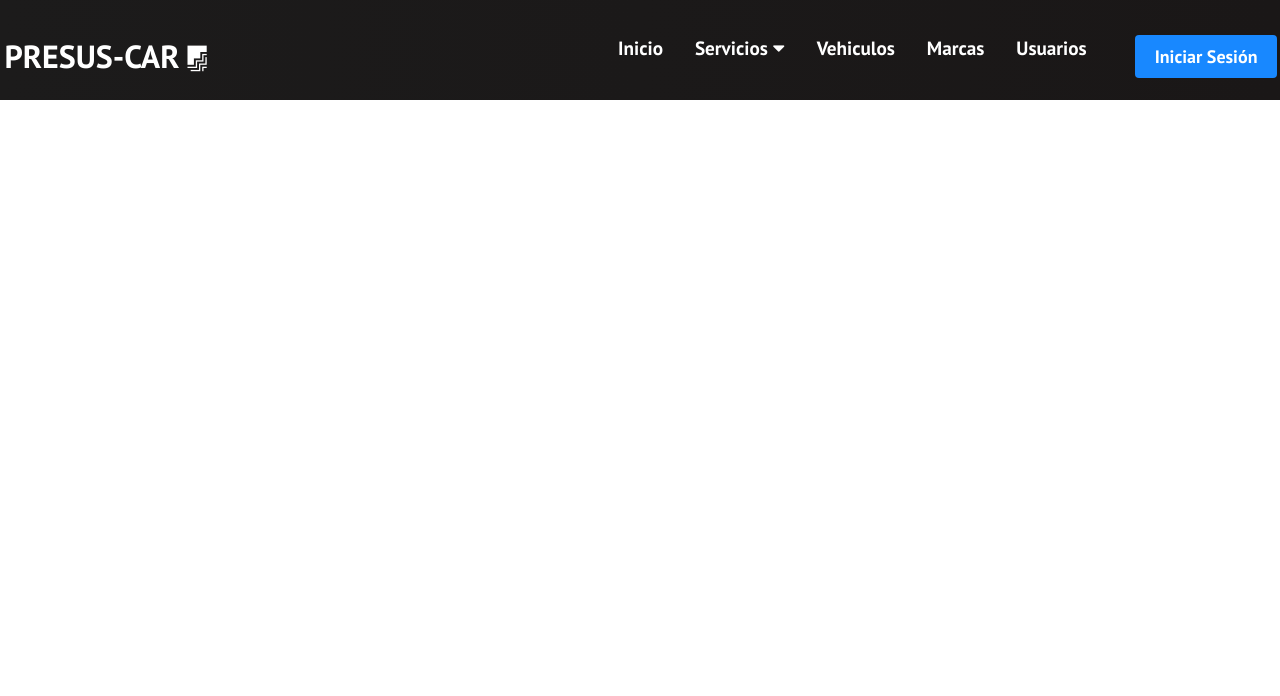
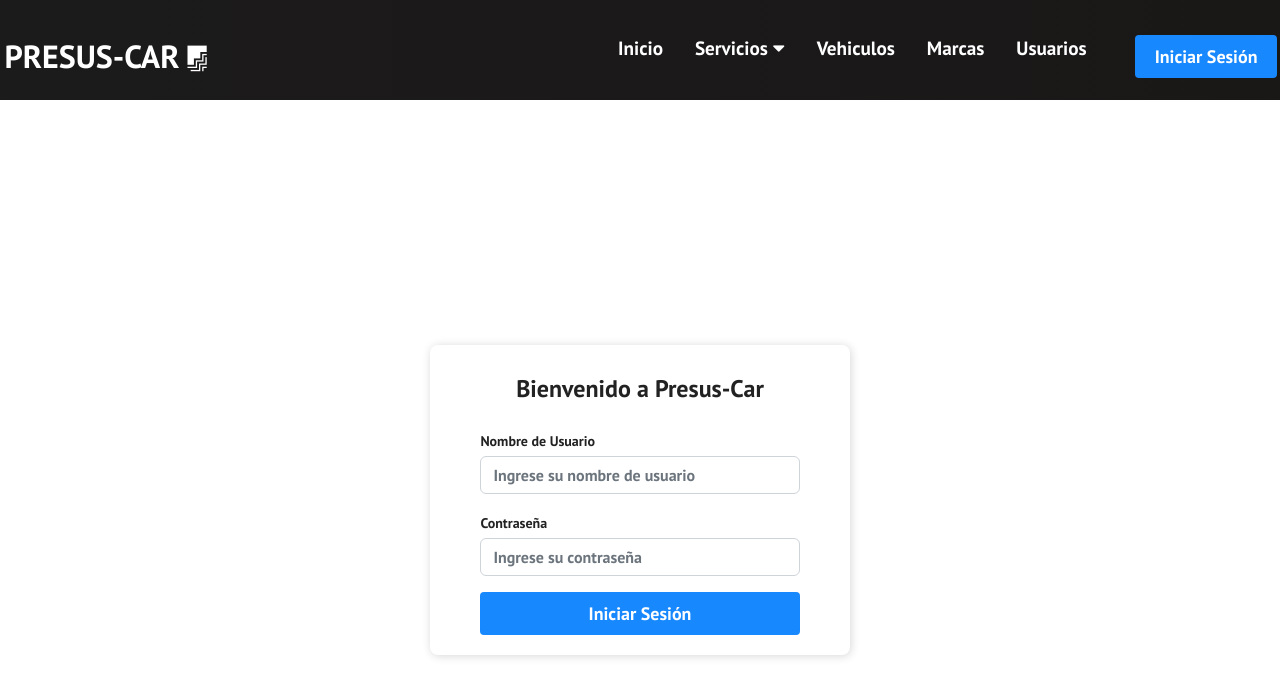
Before and after one commit to CristhianCantero/front-end-presus-car, a React (Create React App) app: page /login in a window 1280 px wide. Shown: the top 696 px of the page. Built offline with nearby package versions, Linux system fonts and the light colour scheme.

Commit message:
Funcion Login al sistema

```diff
--- a/package.json
+++ b/package.json
@@ -6,11 +6,13 @@
     "@testing-library/jest-dom": "^5.16.5",
     "@testing-library/react": "^13.4.0",
     "@testing-library/user-event": "^13.5.0",
+    "axios": "^0.27.2",
     "bootstrap": "^5.2.1",
     "react": "^18.2.0",
     "react-dom": "^18.2.0",
     "react-router-dom": "^6.4.1",
-    "react-scripts": "5.0.1",
+    "react-scripts": "^2.1.3",
+    "sweetalert": "^2.1.2",
     "web-vitals": "^2.1.4"
   },
   "scripts": {
--- a/src/App.js
+++ b/src/App.js
@@ -7,11 +7,18 @@ import { BrowserRouter as Router, Routes, Route } from 'react-router-dom';
 import Servicios from './components/pages/Servicios';
 import Vehiculos from './components/pages/Vehiculos';
 import Marcas from './components/pages/Marcas';
-import SignUp from './components/pages/SignUp';
+import Login from './components/pages/Login';
 import Repuestos from './components/pages/Repuestos';
 import Talleres from './components/pages/Talleres';
 import Aseguradoras from './components/pages/Aseguradoras';
 import Usuarios from './components/pages/Usuarios';
+import axios from 'axios';
+
+// Defino defaults para las consultas axios y no repetirlas en todos los archivos.
+axios.defaults.baseURL = "http://127.0.0.1:8000";
+axios.defaults.headers.post['Accept'] = 'application/json'
+axios.defaults.headers.post['Content-Type'] = 'application/json'
+axios.defaults.withCredentials = true;
 
 function App() {
   return (
@@ -22,7 +29,7 @@ function App() {
         <Route path='/servicios' element = {< Servicios />}  />
         <Route path='/vehiculos' element = {< Vehiculos />}  />
         <Route path='/marcas' element = {< Marcas />}  />
-        <Route path='/sign-up' element = {< SignUp />}  />
+        <Route path='/login' element = {< Login />}  />
         <Route path='/repuestos' element = {< Repuestos />}  />
         <Route path='/talleres' element = {< Talleres />}  />
         <Route path='/aseguradoras' element = {< Aseguradoras />}  />
--- a/src/components/Button.js
+++ b/src/components/Button.js
@@ -4,7 +4,7 @@ import { Link } from 'react-router-dom';
 
 export function Button() {
   return (
-    <Link to='sign-up'>
+    <Link to='login'>
       <button className='btn'>Iniciar Sesión</button>
     </Link>
   );
--- a/src/components/Navbar.js
+++ b/src/components/Navbar.js
@@ -86,7 +86,7 @@ function Navbar() {
           </li>
           <li>
             <Link
-              to='/sign-up'
+              to='/login'
               className='nav-links-mobile'
               onClick={closeMobileMenu}
             >
--- /dev/null
+++ b/src/components/pages/Login.js
@@ -0,0 +1,73 @@
+import React, { useState } from 'react';
+import '../../App.css';
+
+import axios from 'axios';
+import swal from 'sweetalert';
+import { useNavigate } from 'react-router-dom';
+
+export default function Login() {
+
+  const navigate = useNavigate();
+
+  const [loginInput, setLogin] = useState({
+    nombre_usuario: '',
+    contrasenia: '',
+    error_list: []
+  });
+
+  const handleInput = (e) => {
+    e.persist();
+    setLogin({ ...loginInput, [e.target.name]: e.target.value });
+  }
+
+  const loginSubmit = (e) => {
+    e.preventDefault();
+
+    const data = {
+      nombre_usuario: loginInput.nombre_usuario,
+      contrasenia: loginInput.contrasenia
+    }
+    axios.get('/sanctum/csrf-cookie').then(response => {
+      axios.post(`/api/login`, data).then(res => {
+        if (res.data.status === 200) {
+          localStorage.setItem('auth_token', res.data.access_token);
+          localStorage.setItem('auth_usuario', res.data.auth_usuario);
+          swal("Success", res.data.message, "success");
+          navigate('/');
+        } else if (res.data.status === 401) {
+          swal("Warning", res.data.message, "warning");
+        } else {
+          setLogin({ ...loginInput, error_list: res.data.validation_errors });
+        }
+      });
+    });
+  }
+
+  return (
+    <div className="Auth-form-container">
+      <form className="Auth-form" onSubmit={loginSubmit}>
+        <div className="Auth-form-content">
+          <h3 className="Auth-form-title">Bienvenido a Presus-Car</h3>
+          <div className="form-group mt-3">
+            <label>Nombre de Usuario</label>
+            <input type="text" name='nombre_usuario' placeholder="Ingrese su nombre de usuario" onChange={handleInput} value={loginInput.nombre_usuario} className="form-control mt-1" />
+            <span>{loginInput.error_list.nombre_usuario}</span>
+          </div>
+          <div className="form-group mt-3">
+            <label>Contraseña</label>
+            <input type="password" name='contrasenia' placeholder="Ingrese su contraseña" onChange={handleInput} value={loginInput.contrasenia} className="form-control mt-1" />
+            <span>{loginInput.error_list.contrasenia}</span>
+          </div>
+          <div className="d-grid gap-2 mt-3">
+            <button type="submit" className="btn btn-primary">
+              Iniciar Sesión
+            </button>
+          </div>
+          {/* <p className="forgot-password text-right mt-2">
+            Se olvido la<a href="#">contraseña?</a>
+          </p> */}
+        </div>
+      </form>
+    </div>
+  )
+}
--- a/src/components/pages/SignUp.js
+++ /dev/null
@@ -1,39 +0,0 @@
-import React from 'react';
-import '../../App.css';
-
-
-export default function SignUp(props) {
-  return (
-    <div className="Auth-form-container">
-      <form className="Auth-form">
-        <div className="Auth-form-content">
-          <h3 className="Auth-form-title">Bienvenido a Presus-Car</h3>
-          <div className="form-group mt-3">
-            <label>Email</label>
-            <input
-              type="email"
-              className="form-control mt-1"
-              placeholder="Ingrese su correo electrónico"
-            />
-          </div>
-          <div className="form-group mt-3">
-            <label>Contraseña</label>
-            <input
-              type="password"
-              className="form-control mt-1"
-              placeholder="Ingrese su contraseña"
-            />
-          </div>
-          <div className="d-grid gap-2 mt-3">
-            <button type="submit" className="btn btn-primary">
-              Iniciar Sesión
-            </button>
-          </div>
-          <p className="forgot-password text-right mt-2">
-            Se olvido la<a href="#">contraseña?</a>
-          </p>
-        </div>
-      </form>
-    </div>
-  )
-}
```
Also changed, not shown: 1 other file (tests, documents, lock files or other folders).
